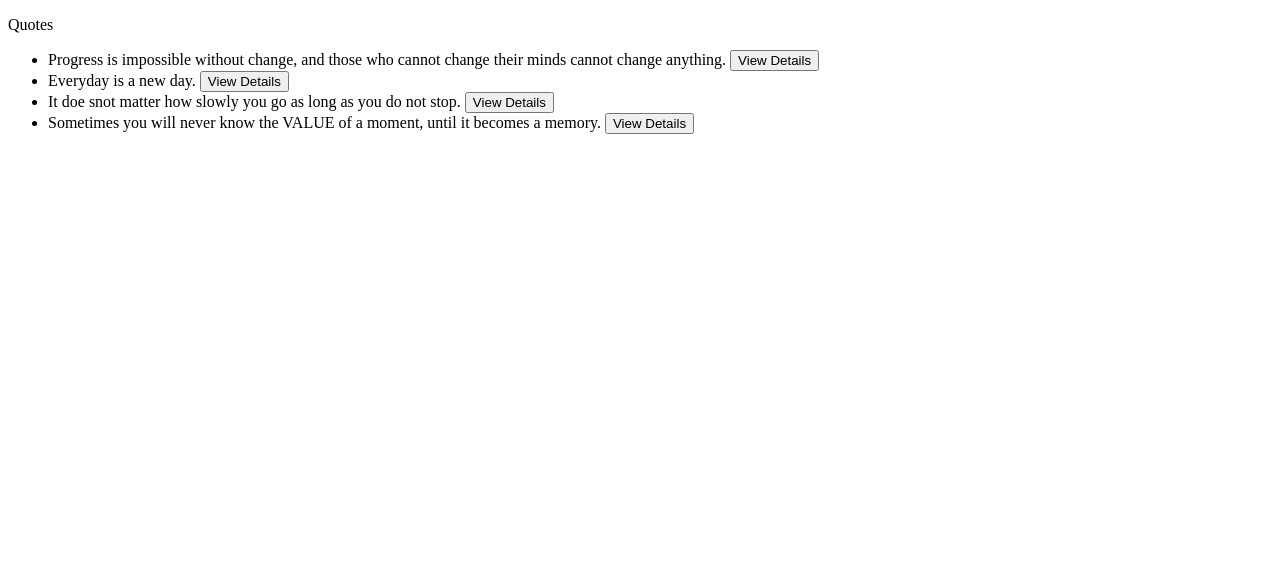
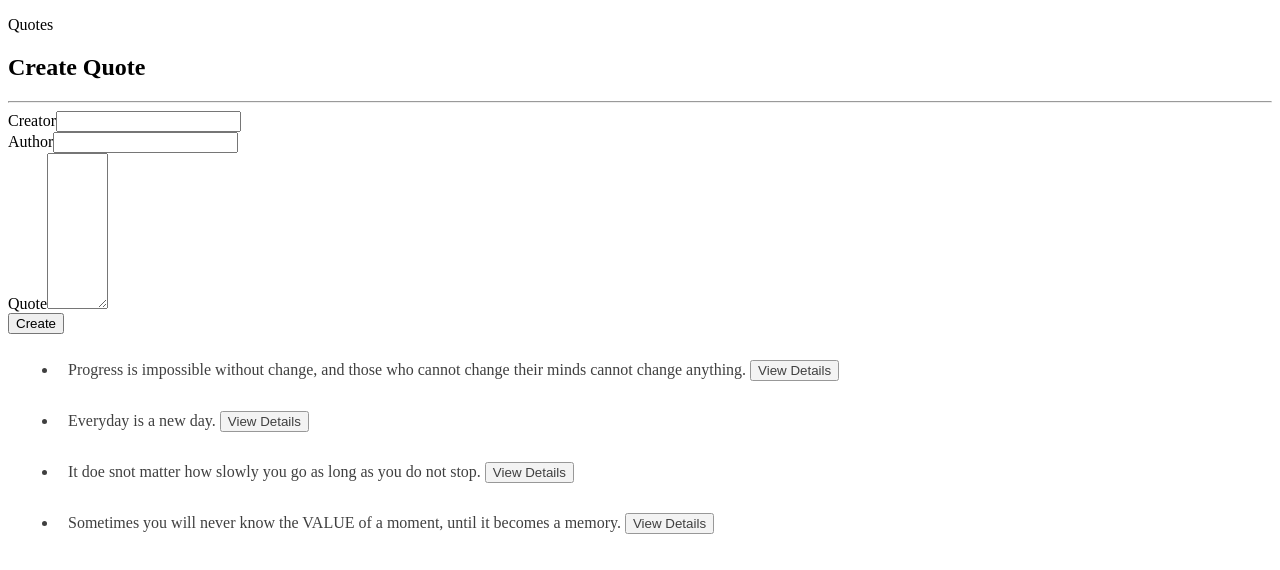
Before and after one commit to Andrewowalla/q, an Angular app: page / in a window 1280 px wide. Shown: the top 570 px of the page. Built offline with nearby package versions, Linux system fonts and the light colour scheme.

Commit message:
create quote

```diff
--- a/src/app/app.module.ts
+++ b/src/app/app.module.ts
@@ -9,6 +9,7 @@ import { HighlightDirective } from './highlight.directive';
 import { VotesComponent } from './votes/votes.component';
 import { FormComponent } from './form/form.component';
 import { DateCountPipe } from './date-count.pipe';
+import { FormsModule } from '@angular/forms';
 
 @NgModule({
   declarations: [
@@ -22,7 +23,9 @@ import { DateCountPipe } from './date-count.pipe';
   ],
   imports: [
     BrowserModule,
-    AppRoutingModule
+    AppRoutingModule,
+    FormsModule,
+
   ],
   providers: [],
   bootstrap: [AppComponent]
--- a/src/app/form/form.component.html
+++ b/src/app/form/form.component.html
@@ -1 +1,29 @@
-<p>form works!</p>
+<div class="container-fluid card">
+    <h2>Create Quote</h2>
+    <hr>
+    <form (ngSubmit)='submitQuote()' #quoteform='ngForm'>
+        <div class="form-group">
+          <label for="">Creator</label>
+          <input type="text" required class="form-control" id="creator" [(ngModel)]="newQuote.Creator" name="creator" #creator ='ngModel' >
+        </div>
+
+        {{newQuote.Creator}}
+
+        <div class="form-group">
+          <label for="">Author</label>
+          <input type="text" required class="form-control" id="author" [(ngModel)]="newQuote.Author" name="author" #author ='ngModel'>
+        </div>
+
+        {{newQuote.Author}}
+
+        <div class="form-group">
+          <label for="Quote">Quote</label>
+          <textarea name="" class="form-control" id="quote" cols="5" rows="10" [(ngModel)]="newQuote.quote" name="quote" #quote ='ngModel'></textarea>
+        </div>
+
+        {{newQuote.quote}}
+
+
+          <button type="submit" class="btn btn-success">Create</button>
+    </form>
+  </div>
--- a/src/app/form/form.component.ts
+++ b/src/app/form/form.component.ts
@@ -1,4 +1,5 @@
-import { Component, OnInit } from '@angular/core';
+import { Component, OnInit, Output, EventEmitter } from '@angular/core';
+import { Quote } from '../quote';
 
 @Component({
   selector: 'app-form',
@@ -7,6 +8,12 @@ import { Component, OnInit } from '@angular/core';
 })
 export class FormComponent implements OnInit {
 
+  newQuote = new Quote("", "","",new Date());
+  @Output()createQuote = new EventEmitter<Quote>()
+
+  submitQuote(){
+    this.createQuote.emit(this.newQuote)
+  }
   constructor() { }
 
   ngOnInit(): void {
--- a/src/app/quote-detail/quote-detail.component.css
+++ b/src/app/quote-detail/quote-detail.component.css
@@ -0,0 +1,3 @@
+#Qa{
+    font-style: italic bold;
+  }
--- a/src/app/quote-detail/quote-detail.component.html
+++ b/src/app/quote-detail/quote-detail.component.html
@@ -1,4 +1,4 @@
-<p id="Qa">{{quote.author}}</p>
+<p id="Qa">{{quote.Author}}</p>
 <button (click)='quoteDelete(true)' class="btn btn-outline-danger">Delete</button>
 <br><br>
 <app-votes></app-votes>
--- a/src/app/quote/quote.component.css
+++ b/src/app/quote/quote.component.css
@@ -0,0 +1,13 @@
+.quote{
+    padding: 10px;
+  }
+
+  .card{
+    padding: 10px;
+    margin: 10px;
+    opacity: 0.75;
+  }
+
+  .container{
+    background-color: rgb(127, 255, 148);
+  }
--- a/src/app/quote/quote.component.html
+++ b/src/app/quote/quote.component.html
@@ -3,6 +3,7 @@
 
     <div class="row">
         <div class="col-md-6 ">
+            <app-form (createQuote)='createNewQuote($event)'></app-form>
 
 
         </div>
--- a/src/app/quote/quote.component.ts
+++ b/src/app/quote/quote.component.ts
@@ -22,6 +22,11 @@ export class QuoteComponent implements OnInit {
     }
   }
 
+  createNewQuote(quote:any){
+    this.quotes.push(quote);
+
+  }
+
     viewDetails(index:number){
     this.quotes[index].showDetails =!this.quotes[index].showDetails;
     }
```
